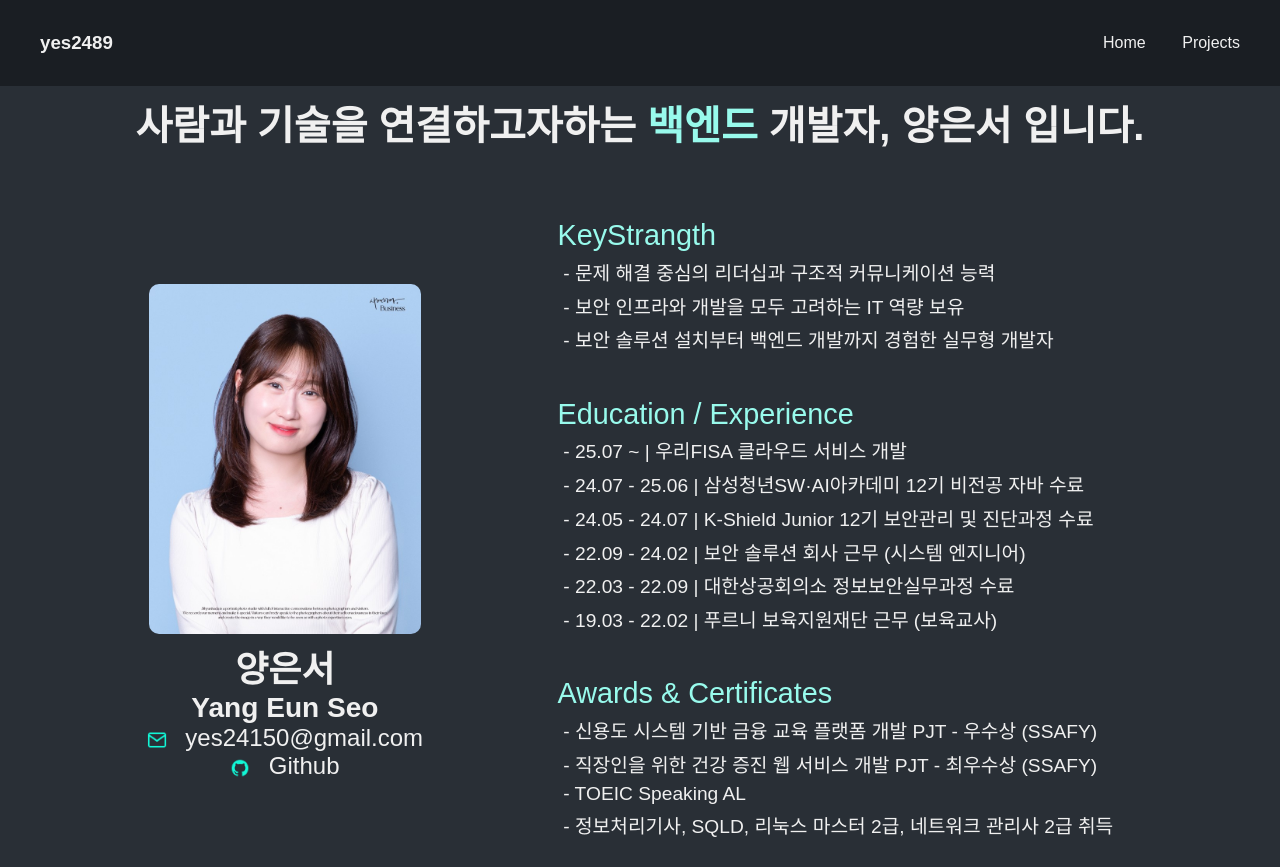
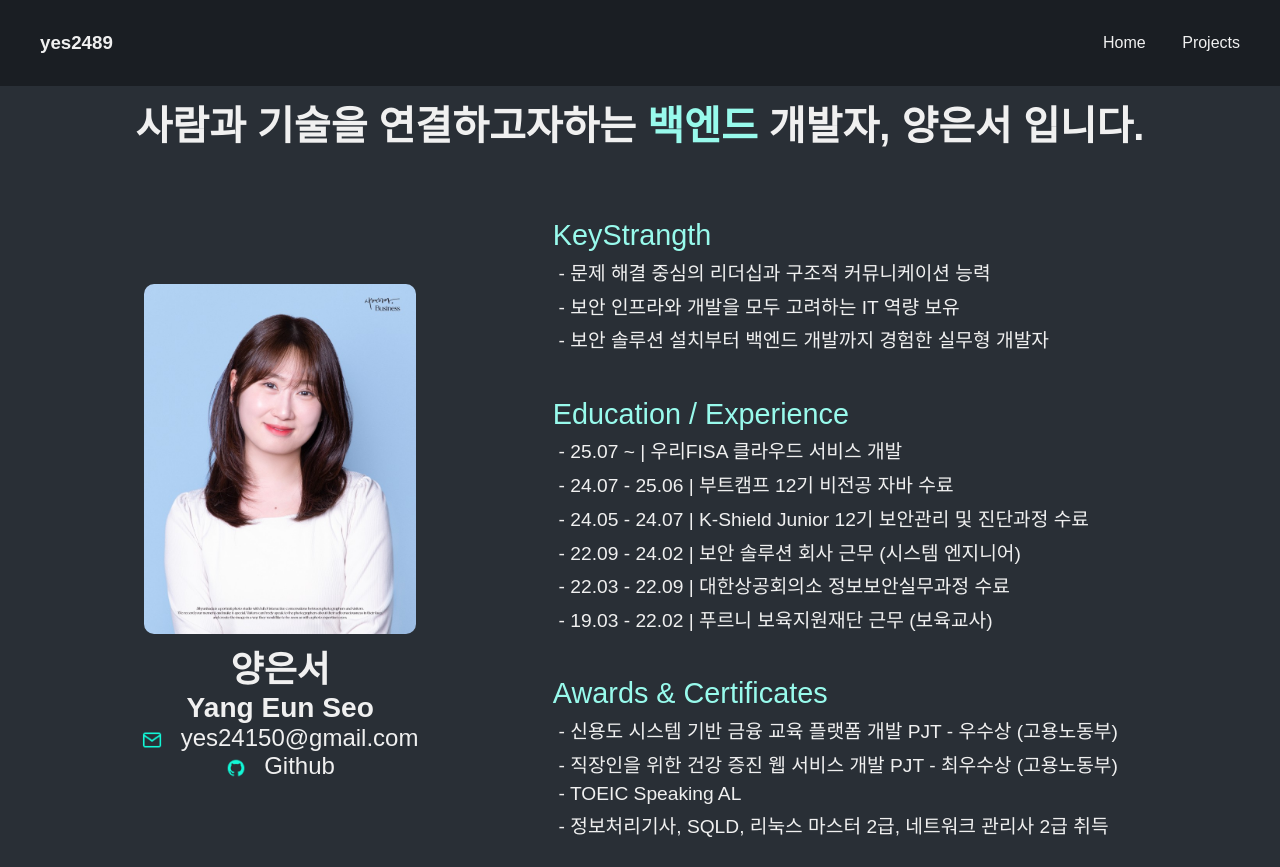
Before and after one commit to yes2489/yes2489.github.io, a plain HTML site: page index.html in a window 1280 px wide. Shown: the top 867 px of the page. Drawn offline with Linux system fonts and the light colour scheme; a web font is replaced by a local one.

Commit message:
chore: mark education

```diff
--- a/index.html
+++ b/index.html
@@ -55,7 +55,7 @@
               <p>Education / Experience</p>
               <ul>
                 <li>- 25.07 ~ | 우리FISA 클라우드 서비스 개발</li>
-                <li>- 24.07 - 25.06 | 삼성청년SW·AI아카데미 12기 비전공 자바 수료</li>
+                <li>- 24.07 - 25.06 | 부트캠프 12기 비전공 자바 수료</li>
                 <li>- 24.05 - 24.07 | K-Shield Junior 12기 보안관리 및 진단과정 수료</li>
                 <li>- 22.09 - 24.02 | 보안 솔루션 회사 근무 (시스템 엔지니어)</li>
                 <li>- 22.03 - 22.09 | 대한상공회의소 정보보안실무과정 수료</li>
@@ -65,8 +65,8 @@
             <div class="certificates">
               <p>Awards & Certificates</p>
               <ul>
-                <li>- 신용도 시스템 기반 금융 교육 플랫폼 개발 PJT - 우수상 (SSAFY)</li>
-                <li>- 직장인을 위한 건강 증진 웹 서비스 개발 PJT - 최우수상 (SSAFY)</li>
+                <li>- 신용도 시스템 기반 금융 교육 플랫폼 개발 PJT - 우수상 (고용노동부)</li>
+                <li>- 직장인을 위한 건강 증진 웹 서비스 개발 PJT - 최우수상 (고용노동부)</li>
                 <li>- TOEIC Speaking AL</li>
                 <li>- 정보처리기사, SQLD, 리눅스 마스터 2급, 네트워크 관리사 2급 취득</li>
               </ul>
```
